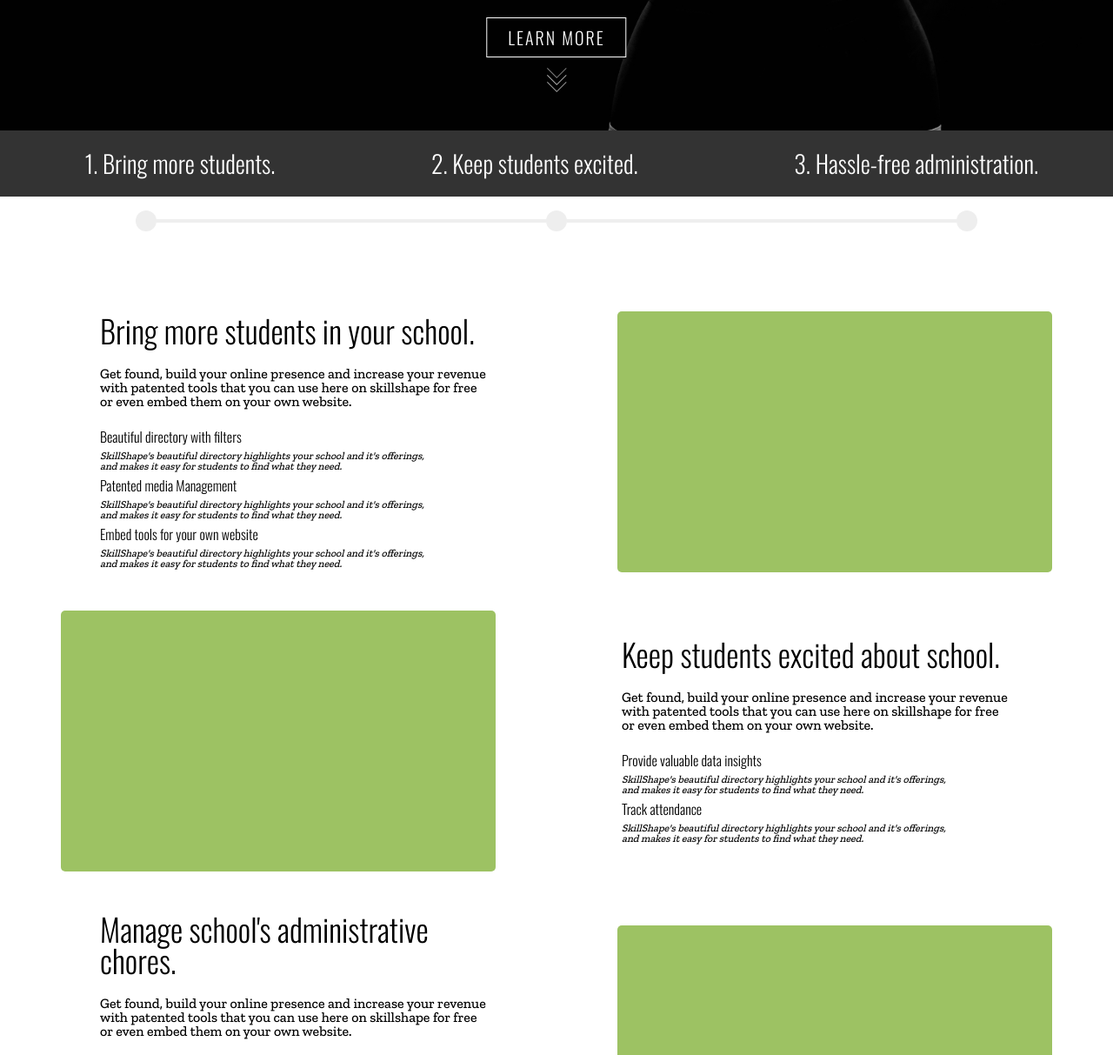
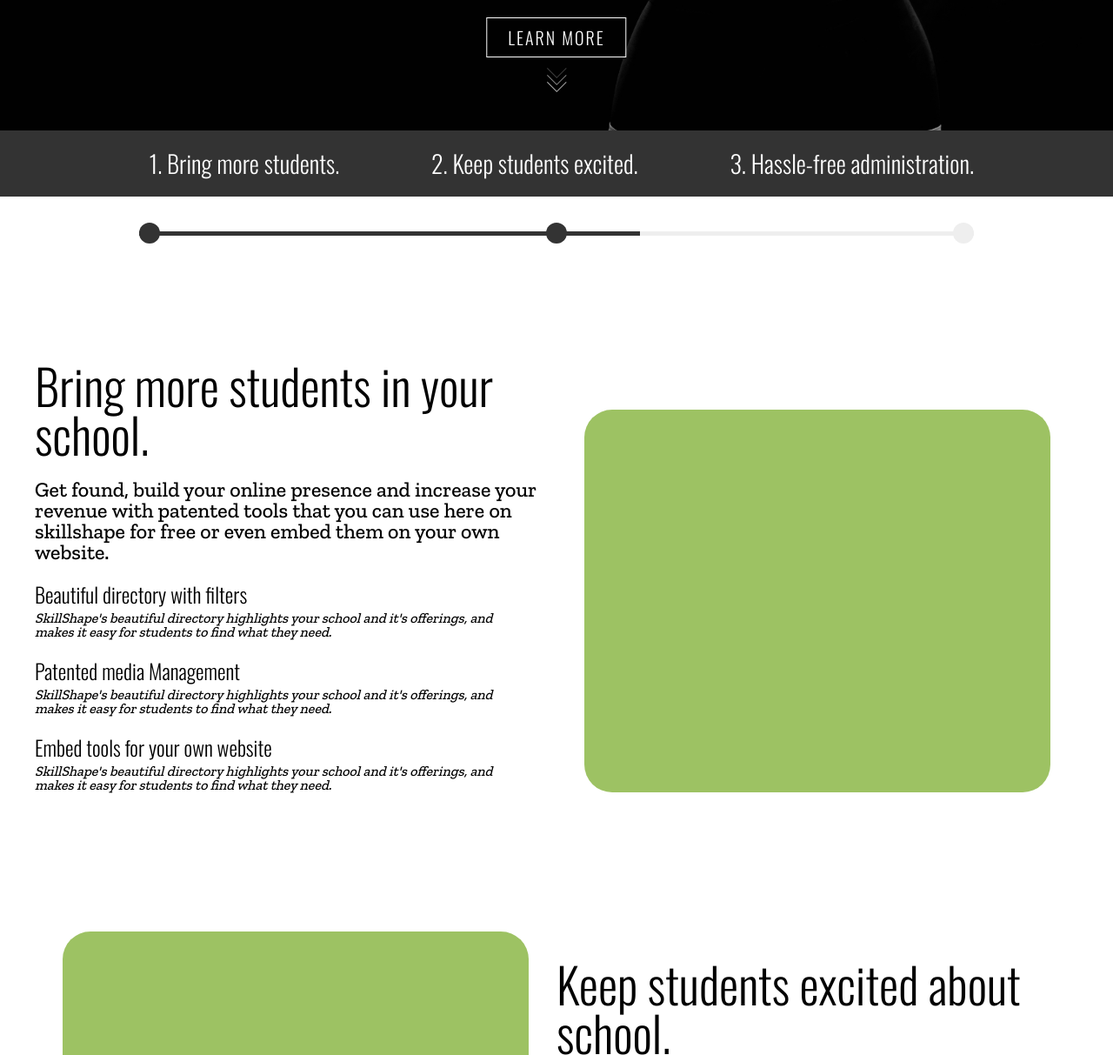
Before and after one commit to inderpreetsingh/ss-frontend, a Gatsby site: page / in a window 1280 px wide. Shown: the part 650-1863 px from the top of the page at 87% size. Built offline with nearby package versions, Linux system fonts and the light colour scheme; Gatsby itself is replaced by a stand-in of ours.

Commit message:
Loader finished, adaptive logic finished (still need some improvements)

```diff
--- a/src/components/Features.js
+++ b/src/components/Features.js
@@ -9,6 +9,7 @@ class Features extends React.Component {
     };
 
     this.content = React.createRef();
+    this.progressBar = React.createRef();
 
     this.toggleMenuSticky = this.toggleMenuSticky.bind(this);
     this.updateProgressBar = this.updateProgressBar.bind(this);
@@ -67,7 +68,7 @@ class Features extends React.Component {
       if (scrolled < 0) scrolled = 0;
       if (scrolled > 100) scrolled = 100;
 
-      console.log('scrolled', scrolled);
+      this.progressBar.current.style.width = `${scrolled}%`;
     });
   }
 
@@ -78,17 +79,30 @@ class Features extends React.Component {
       <section className="features">
 
         <div className={`top ${isMenuSticky ? 'sticky' : ''}`}>
-          <ol className="steps">
+          <div className="steps">
+            <ol>
               <li>Bring more students.</li>
               <li>Keep students excited.</li>
               <li>Hassle-free administration.</li>
             </ol>
+          </div>
+          <div className="progress-bar-wrapper">
             <div className="progress-bar">
+              <div className="line">
                 <span className="point" />
-            <span className="line" />
                 <span className="point" />
-            <span className="line" />
                 <span className="point" />
+              </div>
+              <div className="filling-wrapper" ref={this.progressBar}>
+                <div className="filling">
+                  <div className="line">
+                    <span className="point" />
+                    <span className="point" />
+                    <span className="point" />
+                  </div>
+                </div>
+              </div>
+            </div>
           </div>
         </div>
 
@@ -97,13 +111,13 @@ class Features extends React.Component {
           <div className="info-block">
             <div className="text-wrapper">
               <div className="text description">
-                <h2>Bring more students in your school.</h2>
-                <p>
+                <h1>Bring more students in your school.</h1>
+                <h4>
                   <b>Get found, build your online presence and increase your revenue </b>
                   with patented tools that you can use here on skillshape
                   <b> for free </b>
                   or even embed them on your own website.
-                </p>
+                </h4>
               </div>
             </div>
             <div className="slider-wrapper">
@@ -114,7 +128,7 @@ class Features extends React.Component {
                 <ul>
                   <li>
                     <div className="icon" />
-                    <h6>Beautiful directory with filters</h6>
+                    <h4>Beautiful directory with filters</h4>
                     <p>
                       SkillShape's beautiful directory highlights your school and
                       it's offerings, and makes it easy for students to find what they need.
@@ -122,7 +136,7 @@ class Features extends React.Component {
                   </li>
                   <li>
                     <div className="icon" />
-                    <h6>Patented media Management</h6>
+                    <h4>Patented media Management</h4>
                     <p>
                       SkillShape's beautiful directory highlights your school and
                       it's offerings, and makes it easy for students to find what they need.
@@ -130,7 +144,7 @@ class Features extends React.Component {
                   </li>
                   <li>
                     <div className="icon" />
-                    <h6>Embed tools for your own website</h6>
+                    <h4>Embed tools for your own website</h4>
                     <p>
                       SkillShape's beautiful directory highlights your school and
                       it's offerings, and makes it easy for students to find what they need.
@@ -144,13 +158,13 @@ class Features extends React.Component {
           <div className="info-block">
             <div className="text-wrapper">
               <div className="text description">
-                <h2>Keep students excited about school.</h2>
-                <p>
+                <h1>Keep students excited about school.</h1>
+                <h4>
                   <b>Get found, build your online presence and increase your revenue </b>
                   with patented tools that you can use here on skillshape
                   <b> for free </b>
                   or even embed them on your own website.
-                </p>
+                </h4>
               </div>
             </div>
             <div className="slider-wrapper">
@@ -161,7 +175,7 @@ class Features extends React.Component {
                 <ul>
                   <li>
                     <div className="icon" />
-                    <h6>Provide valuable data insights</h6>
+                    <h4>Provide valuable data insights</h4>
                     <p>
                       SkillShape's beautiful directory highlights your school and
                       it's offerings, and makes it easy for students to find what they need.
@@ -169,7 +183,7 @@ class Features extends React.Component {
                   </li>
                   <li>
                     <div className="icon" />
-                    <h6>Track attendance</h6>
+                    <h4>Track attendance</h4>
                     <p>
                       SkillShape's beautiful directory highlights your school and
                       it's offerings, and makes it easy for students to find what they need.
@@ -183,13 +197,13 @@ class Features extends React.Component {
           <div className="info-block">
             <div className="text-wrapper">
               <div className="text description">
-                <h2>Manage school's administrative chores.</h2>
-                <p>
+                <h1>Manage school's administrative chores.</h1>
+                <h4>
                   <b>Get found, build your online presence and increase your revenue </b>
                   with patented tools that you can use here on skillshape
                   <b> for free </b>
                   or even embed them on your own website.
-                </p>
+                </h4>
               </div>
             </div>
             <div className="slider-wrapper">
@@ -200,7 +214,7 @@ class Features extends React.Component {
                 <ul>
                   <li>
                     <div className="icon" />
-                    <h6>Financial Management</h6>
+                    <h4>Financial Management</h4>
                     <p>
                       SkillShape's beautiful directory highlights your school and
                       it's offerings, and makes it easy for students to find what they need.
@@ -208,7 +222,7 @@ class Features extends React.Component {
                   </li>
                   <li>
                     <div className="icon" />
-                    <h6>Intuitive Dashboard</h6>
+                    <h4>Intuitive Dashboard</h4>
                     <p>
                       SkillShape's beautiful directory highlights your school and
                       it's offerings, and makes it easy for students to find what they need.
@@ -216,7 +230,7 @@ class Features extends React.Component {
                   </li>
                   <li>
                     <div className="icon" />
-                    <h6>Connect with students</h6>
+                    <h4>Connect with students</h4>
                     <p>
                       SkillShape's beautiful directory highlights your school and
                       it's offerings, and makes it easy for students to find what they need.
--- a/src/pages/index.js
+++ b/src/pages/index.js
@@ -9,6 +9,12 @@ import Footer from '../components/Footer';
 import 'normalize.css';
 import '../styles/main.scss';
 
+// TODO: No parallax onblur.
+// TODO: Svg.
+// TODO: Adaptive work.
+// TODO: Slider.
+
+
 const IndexPage = () => (
   <Layout>
     <SEO title="Skillshape Landing Page" />
--- a/src/styles/main.scss
+++ b/src/styles/main.scss
@@ -519,13 +519,23 @@ h6, p {
 //Second Screen
 .features {
   .top {
-    margin-bottom: 5rem;
-
-    ol.steps {
+    .steps {
       background: $grey;
       color: #fff;
+
+      ol {
         display: flex;
-      justify-content: space-around;
+        justify-content: space-between;
+        margin: auto;
+        padding: 0 2.5rem;
+        width: 100%;
+        @media (min-width: 768px) {
+          width: 85%;
+          padding: 0;
+        }
+        @media (min-width: 1024px) {
+          width: 75%;
+        }
 
         li {
           margin-left: 2rem; // To count also space of index number when center.
@@ -536,25 +546,68 @@ h6, p {
           font-weight: $thin;
         }
       }
+    }
+
+    .progress-bar-wrapper {
+      background: #fff;
 
       .progress-bar {
         display: flex;
         justify-content: center;
         align-items: center;
-      padding: 1rem 0;
-      background: #fff;
+        padding: 2.5rem;
+        //width: 80rem;
+        margin: auto;
+        position: relative;
+        width: 100vw;
+        @media (min-width: 768px) {
+          width: 85vw;
+          padding: 2.5rem 0;
+        }
+        @media (min-width: 1024px) {
+          width: 75vw;
+        }
+
+        .line {
+          width: 100%;
+          height: 0.3rem;
+          background-color: $lighten-grey;
+          display: flex;
+          justify-content: space-between;
+          align-items: center;
 
           .point {
             width: 1.5rem;
             height: 1.5rem;
             border-radius: 50%;
-        background-color: $lighten-grey;
+            background-color: inherit;
+          }
+        }
+
+        .filling-wrapper {
+          position: absolute;
+          padding: 0.75rem 0;
+          left: 0;
+          overflow: hidden;
+          width: 0;
+          transition: 0.2s;
+
+          .filling {
+            width: 100vw;
+            padding: 0 2.5rem;
+            @media (min-width: 768px) {
+              width: 85vw;
+              padding: 0;
+            }
+            @media (min-width: 1024px) {
+              width: 75vw;
             }
 
             .line {
-        width: 35%;
-        height: 0.3rem;
-        background-color: $lighten-grey;
+              background-color: $grey;
+            }
+          }
+        }
       }
     }
   }
@@ -568,14 +621,34 @@ h6, p {
 
   .sticky + .content {
     padding-top: 13.25rem;
+    @media (min-width: 1220px) {
+      padding-top: 18.25rem;
+    }
   }
 
   .content {
-    margin-bottom: 10rem;
+    padding: 2.5rem 2.5rem 5rem;
+    @media (min-width: 1220px) {
+      padding: 10rem 2.5rem 12.5rem;
+    }
+
     .info-block {
       position: relative;
-      margin-bottom: 5rem;
+      display: flex;
+      flex-direction: column;
+      justify-content: flex-end;
+      align-items: center;
+      height: auto;
+      padding: 0;
+      margin-bottom: 2.5rem;
+      @media (min-width: 1220px) {
+        height: 27.5rem;
+        align-items: initial;
+        margin-bottom: 10rem;
+      }
+      @media (min-width: 1440px) {
         padding: 0 2.5rem;
+      }
 
       &:nth-last-child(1) {
         margin-bottom: 0;
@@ -593,21 +666,27 @@ h6, p {
       }
 
       .text-wrapper {
+        width: 100%;
+        @media (min-width: 1220px) {
           width: 50%;
+        }
 
         .text {
-          width: 75%;
           margin: auto;
+          width: 100%;
+          @media (min-width: 1440px) {
+            width: 90%;
+          }
 
           &.description {
             margin-bottom: 1.5rem;
 
-            h2 {
+            h1 {
               margin-bottom: 1.5rem;
               font-weight: $thin;
             }
 
-            p {
+            h4 {
               font-weight: $thin;
             }
           }
@@ -619,11 +698,11 @@ h6, p {
               list-style: none;
 
               li {
-                margin-bottom: 0.5rem;
+                margin-bottom: 1.5rem;
                 cursor: pointer;
 
                 &:hover {
-                  h6 {
+                  h4 {
                     color: $blue;
                     font-weight: $medium;
                   }
@@ -633,7 +712,7 @@ h6, p {
                   margin-bottom: 0;
                 }
 
-                h6 {
+                h4 {
                   font-family: 'Oswald', sans-serif;
                   font-weight: $thin;
                   margin-bottom: 0.5rem;
@@ -643,8 +722,6 @@ h6, p {
                   font-family: 'Zilla Slab', serif;
                   font-style: italic;
                   font-weight: $thin;
-                  font-size: 0.75rem;
-                  line-height: 0.75rem;
                 }
               }
             }
@@ -653,21 +730,32 @@ h6, p {
       }
 
       .slider-wrapper {
-        position: absolute;
         height: 100%;
-        width: 50%;
         left: 50%;
         top: 0;
         display: flex;
-        align-items: center;
-        justify-content: center;
+        justify-content: flex-start;
+        align-items: flex-end;
+        position: initial;
+        margin-bottom: 1.5rem;
+        width: 100%;
+        padding: 0;
+        @media (min-width: 768px) {
+          width: 80%;
+          padding: 0 2rem;
+        }
+        @media (min-width: 1220px) {
+          position: absolute;
+          margin-bottom: 0;
+          width: 50%;
+        }
 
         //Temporary
         .slider {
-          width: 500px;
-          height: 300px;
+          width: 100%;
+          height: 27.5rem;
           background: #9dc263;
-          border-radius: 5px;
+          border-radius: 2rem;
         }
       }
     }
@@ -689,13 +777,22 @@ h6, p {
   .content {
     background-color: $darken-grey;
     color: #fff;
-    height: 60vh;
-    padding-top: 5rem;
+    padding: 5rem 0;
 
     .quote {
-      width: 35%;
       margin: auto;
       font-style: italic;
+      padding: 0 2.5rem;
+      width: 80%;
+      @media (min-width: 768px) {
+        width: 60%;
+      }
+      @media (min-width: 1024px) {
+        height: 60vh;
+      }
+      @media (min-width: 1220px) {
+        width: 40%;
+      }
 
       h3 {
         font-weight: $medium;
```
Lines whose indentation alone changed are shown as unchanged.
